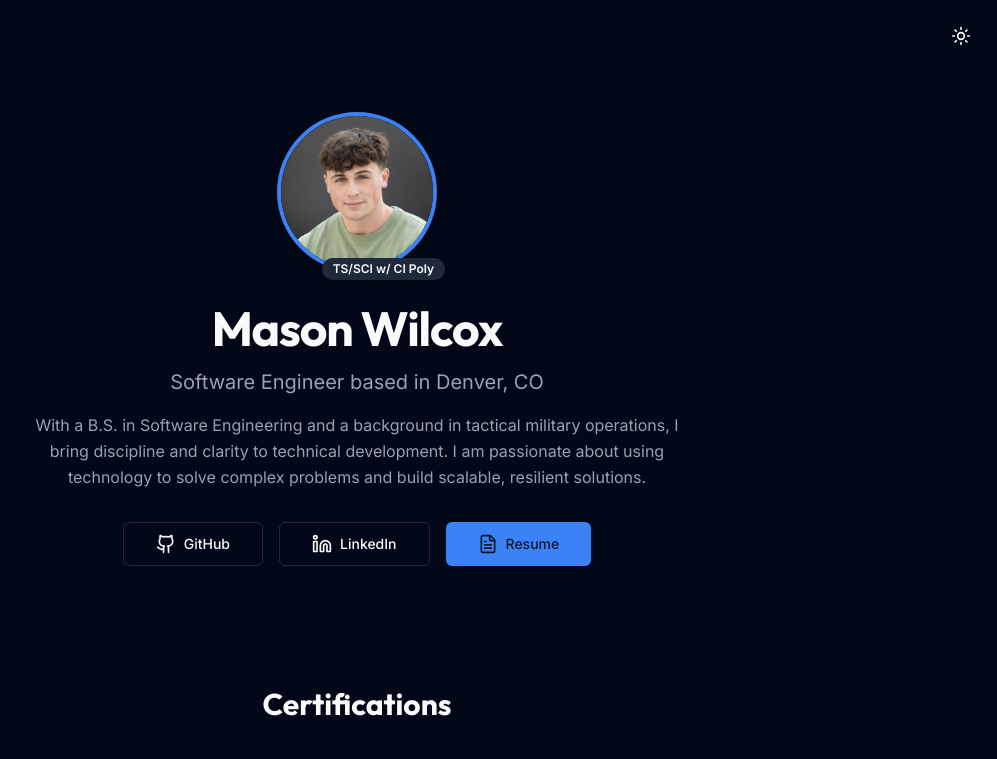
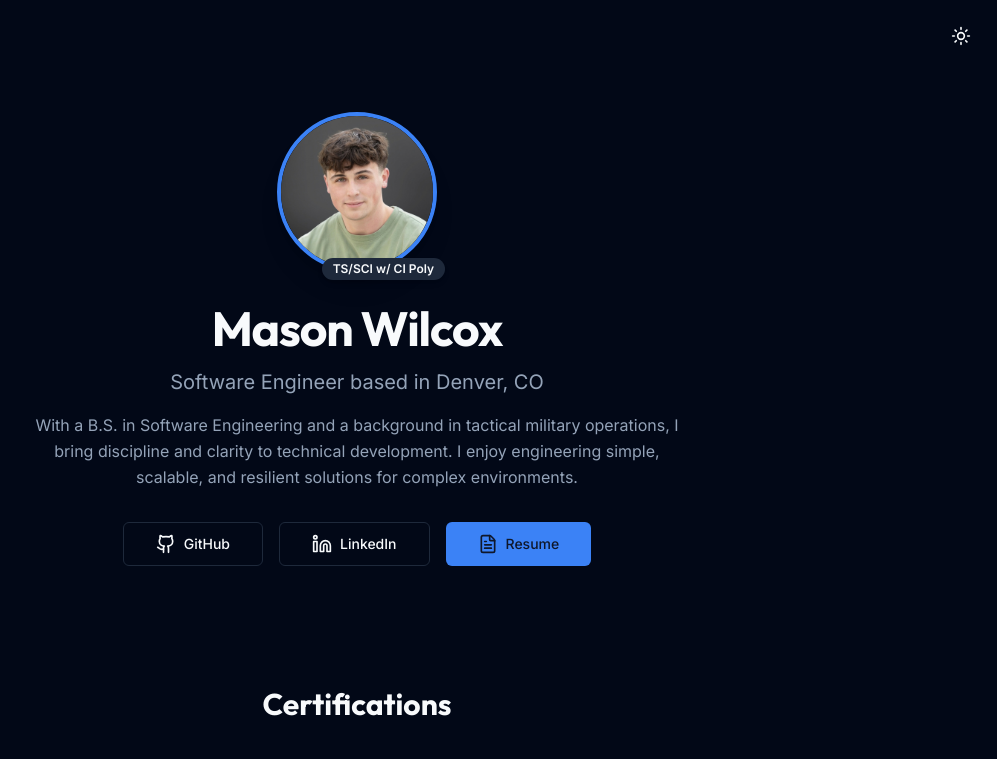
Before and after one commit to masonakdev/developer-portfolio, a React (Vite) app: page / in a window 1280 px wide. Shown: the top 759 px of the page, without its empty margins (283-1280 px from the left). Built offline with nearby package versions, Linux system fonts and the light colour scheme.

Commit message:
chore: reduce buzzwords by ~69%

```diff
--- a/src/components/sections/Hero.tsx
+++ b/src/components/sections/Hero.tsx
@@ -30,7 +30,7 @@ const Hero: React.FC = () => {
                     Software Engineer based in Denver, CO
                 </p>
                 <p className="text-muted-foreground leading-relaxed">
-                    With a B.S. in Software Engineering and a background in tactical military operations, I bring discipline and clarity to technical development. I am passionate about using technology to solve complex problems and build scalable, resilient solutions.
+                    With a B.S. in Software Engineering and a background in tactical military operations, I bring discipline and clarity to technical development. I enjoy engineering simple, scalable, and resilient solutions for complex environments.
                 </p>
             </div>
 
```
